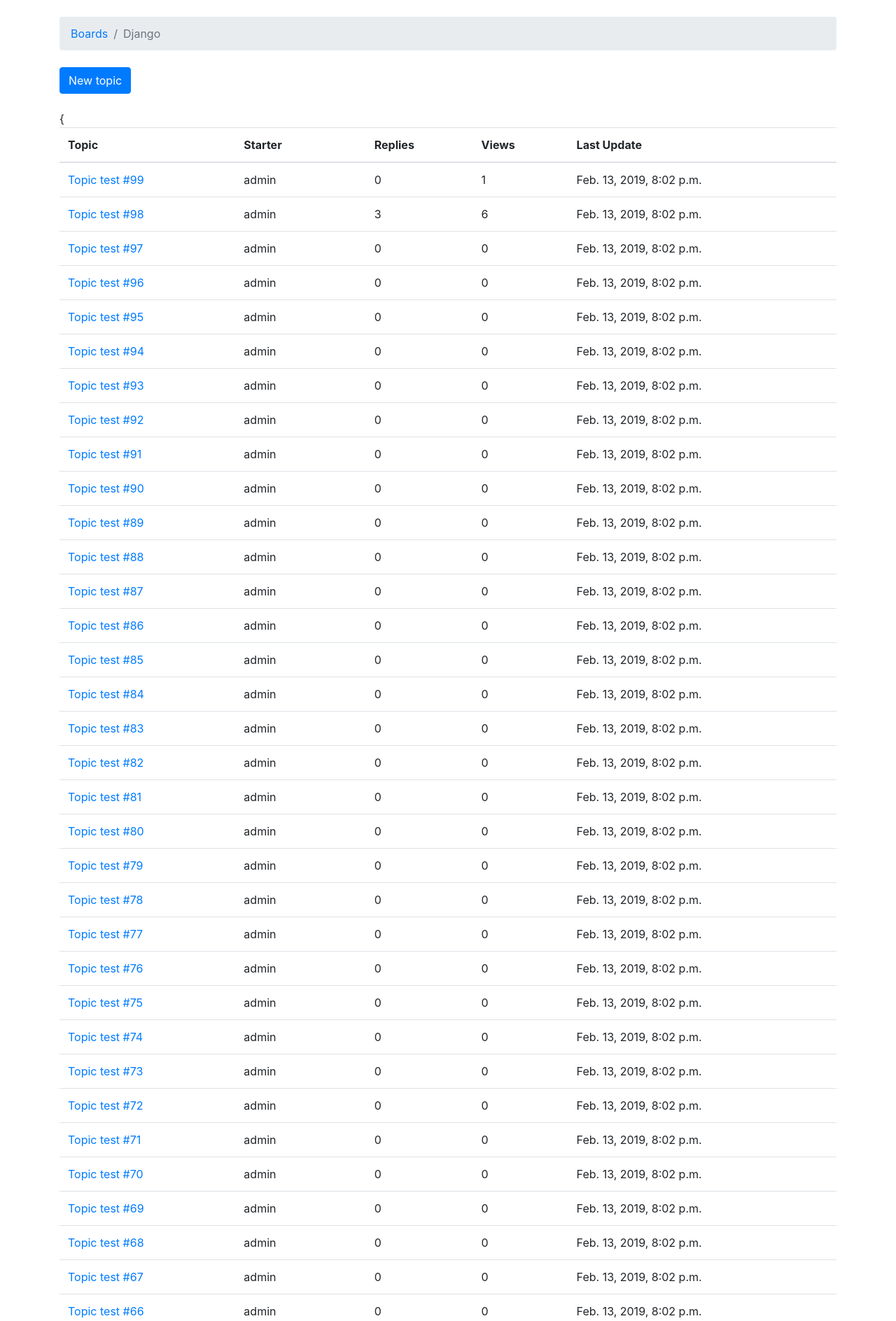
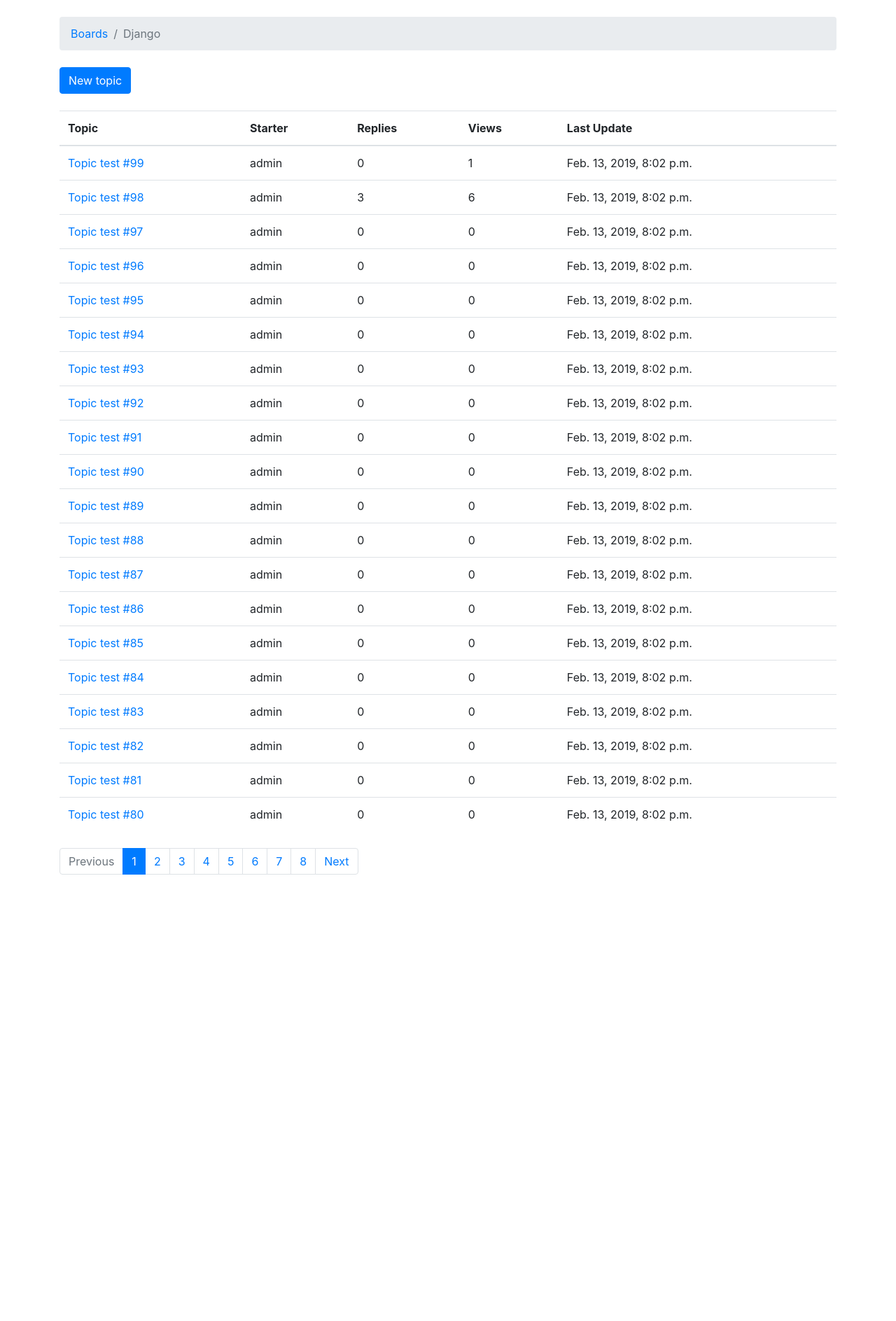
Before and after one commit to Bernard404/Django-Boardds, a Django app: page /boards/1/ in a window 1280 px wide. Shown: the part 56-1944 px from the top of the page at 70% size. After the commit the page ends 1306 px from the top, so only its background shows below. Run offline with Django 3.2, Linux system fonts and the light colour scheme; data comes from the database, SQL or seed files in the repository; both versions use the stored data as it was after the commit; some libraries are stand-ins or nearby versions.

Commit message:
Tutorial 6. List View, Pagination

```diff
--- a/myproject/boards/views.py
+++ b/myproject/boards/views.py
@@ -4,6 +4,7 @@ from django.shortcuts import render, redirect, get_object_or_404
 from django.views.generic import UpdateView, ListView
 from django.utils import timezone
 from django.utils.decorators import method_decorator
+from django.core.paginator import Paginator,EmptyPage, PageNotAnInteger
 
 from .forms import PostForm, NewTopicForm
 from .models import Board, Post, Topic
@@ -16,15 +17,61 @@ class BoardListView(ListView):
     context_object_name = 'boards'
     template_name = 'home.html'
 
+class TopicListView(ListView):
+    model = Topic
+    context_object_name = 'topics'
+    template_name = 'topics.html'
+    paginate_by = 20
+
+    def get_context_data(self, **kwargs):
+        kwargs['board'] = self.board
+        return super().get_context_data(**kwargs)
+
+    def get_queryset(self):
+        self.board = get_object_or_404(Board, pk=self.kwargs.get('pk'))
+        queryset = self.board.topics.order_by('-last_updated').annotate(replies=Count('posts') - 1)
+        return queryset
+
+
 def home(request):
     boards = Board.objects.all()
     return render(request, 'home.html', {'boards': boards})
 
-
 def board_topics(request, pk):
     board = get_object_or_404(Board, pk=pk)
-    topics = board.topics.order_by('-last_updated').annotate(replies=Count('posts') - 1)
+    queryset = board.topics.order_by('-last_updated').annotate(replies=Count('posts') - 1)
+    page = request.GET.get('page', 1)
+
+    paginator = Paginator(queryset, 20)
+
+    try:
+        topics = paginator.page(page)
+    except PageNotAnInteger:
+        # fallback to the first page
+        topics = paginator.page(1)
+    except EmptyPage:
+        # probably the user tried to add a page number
+        # in the url, so we fallback to the last page
+        topics = paginator.page(paginator.num_pages)
+
     return render(request, 'topics.html', {'board': board, 'topics': topics})
+
+class PostListView(ListView):
+    model = Post
+    context_object_name = 'posts'
+    template_name = 'topic_posts.html'
+    paginate_by = 2
+
+    def get_context_data(self, **kwargs):
+        self.topic.views += 1
+        self.topic.save()
+        kwargs['topic'] = self.topic
+        return super().get_context_data(**kwargs)
+
+    def get_queryset(self):
+        self.topic = get_object_or_404(Topic, board__pk=self.kwargs.get('pk'), pk=self.kwargs.get('topic_pk'))
+        queryset = self.topic.posts.order_by('created_at')
+        return queryset
 
 @login_required
 def new_topic(request, pk):
--- a/myproject/myproject/urls.py
+++ b/myproject/myproject/urls.py
@@ -34,9 +34,9 @@ urlpatterns = [
     url(r'^settings/password/done/$', auth_views.PasswordChangeDoneView.as_view(template_name='password_change_done.html'),
         name='password_change_done'),
 
-    url(r'^boards/(?P<pk>\d+)/$', views.board_topics, name='board_topics'),
+    url(r'^boards/(?P<pk>\d+)/$', views.TopicListView.as_view(), name='board_topics'),
     url(r'^boards/(?P<pk>\d+)/new/$', views.new_topic, name='new_topic'),
-    url(r'^boards/(?P<pk>\d+)/topics/(?P<topic_pk>\d+)/$', views.topic_posts, name='topic_posts'),
+    url(r'^boards/(?P<pk>\d+)/topics/(?P<topic_pk>\d+)/$', views.PostListView.as_view(), name='topic_posts'),
     url(r'^boards/(?P<pk>\d+)/topics/(?P<topic_pk>\d+)/reply/$', views.reply_topic, name='reply_topic'),
     url(r'^boards/(?P<pk>\d+)/topics/(?P<topic_pk>\d+)/posts/(?P<post_pk>\d+)/edit/$',
         views.PostUpdateView.as_view(), name='edit_post'),
--- /dev/null
+++ b/myproject/templates/includes/pagination.html
@@ -0,0 +1,40 @@
+{% if is_paginated %}
+  <nav aria-label="Topics pagination" class="mb-4">
+    <ul class="pagination">
+      {% if page_obj.has_previous %}
+        <li class="page-item">
+          <a class="page-link" href="?page={{ page_obj.previous_page_number }}">Previous</a>
+        </li>
+      {% else %}
+        <li class="page-item disabled">
+          <span class="page-link">Previous</span>
+        </li>
+      {% endif %}
+
+      {% for page_num in paginator.page_range %}
+        {% if page_obj.number == page_num %}
+          <li class="page-item active">
+            <span class="page-link">
+              {{ page_num }}
+              <span class="sr-only">(current)</span>
+            </span>
+          </li>
+        {% else %}
+          <li class="page-item">
+            <a class="page-link" href="?page={{ page_num }}">{{ page_num }}</a>
+          </li>
+        {% endif %}
+      {% endfor %}
+
+      {% if page_obj.has_next %}
+        <li class="page-item">
+          <a class="page-link" href="?page={{ page_obj.next_page_number }}">Next</a>
+        </li>
+      {% else %}
+        <li class="page-item disabled">
+          <span class="page-link">Next</span>
+        </li>
+      {% endif %}
+    </ul>
+  </nav>
+{% endif %}
--- a/myproject/templates/topics.html
+++ b/myproject/templates/topics.html
@@ -14,7 +14,7 @@
     <a href="{% url 'new_topic' board.pk %}" class="btn btn-primary">New topic</a>
   </div>
 
-  <table class="table">
+  <table class="table mb-4">
     <thead class="thead-inverse">
       <tr>
         <th>Topic</th>
@@ -25,15 +25,18 @@
       </tr>
     </thead>
     <tbody>
-      {{% for topic in topics %}
+      {% for topic in topics %}
         <tr>
           <td><a href="{% url 'topic_posts' board.pk topic.pk %}">{{ topic.subject }}</a></td>
           <td>{{ topic.starter.username }}</td>
           <td>{{ topic.replies }}</td>
-    <td>{{topic.views}}</td>
+          <td>{{ topic.views }}</td>
           <td>{{ topic.last_updated }}</td>
         </tr>
       {% endfor %}
     </tbody>
   </table>
+
+  {% include 'includes/pagination.html' %}
+
 {% endblock %}
```
Also changed, not shown: myproject/boards/tests/test_view_board_topics.py (+2 -2 lines), myproject/boards/tests/test_view_topic_posts.py (+4 -0 lines), myproject/templates/topic_posts.html (+5 -3 lines), myproject/db.sqlite3. Lines whose indentation alone changed are shown as unchanged.
